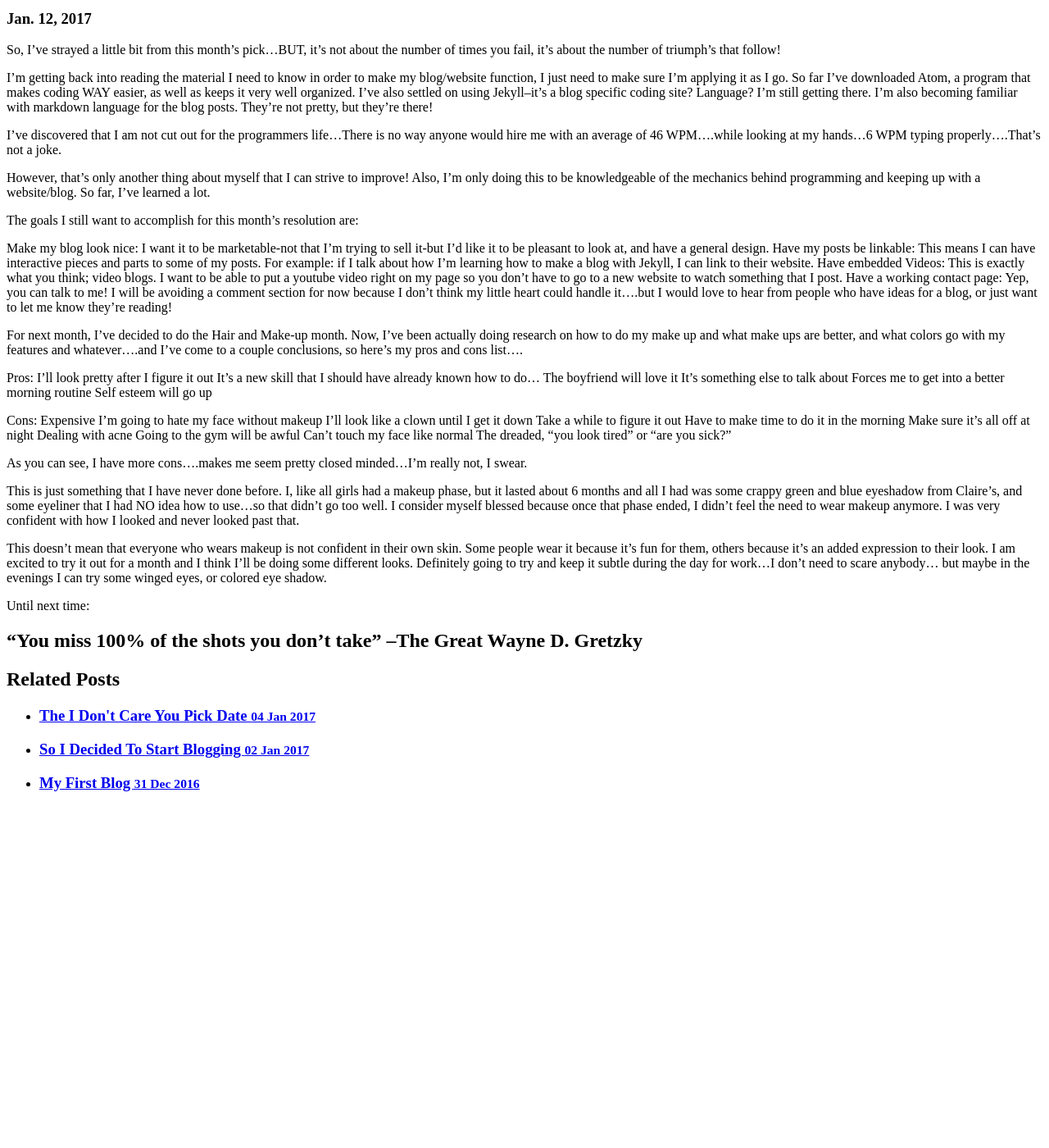
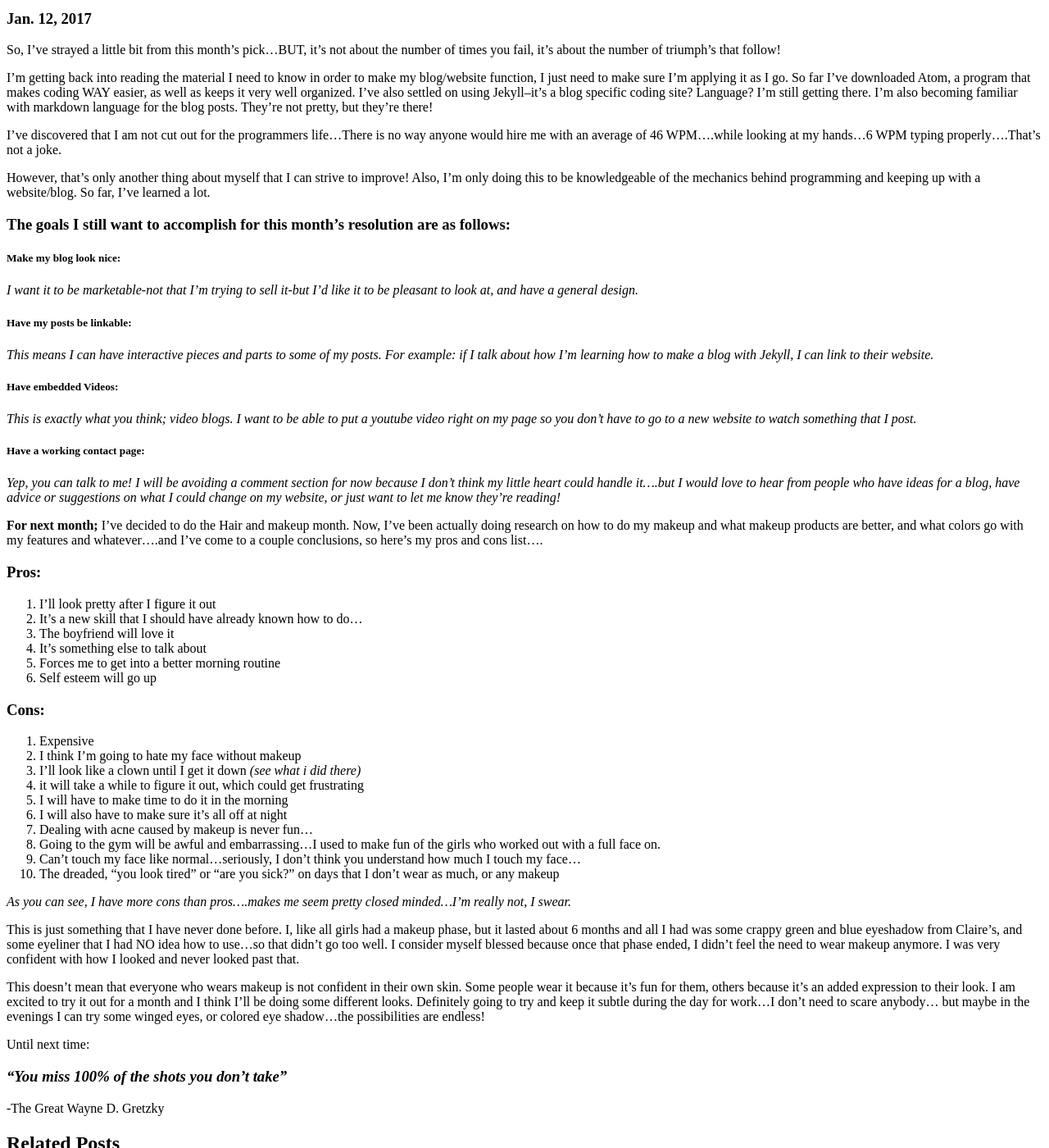
Before and after one commit to grezxune/jeanna_blog, a Jekyll site: the page built from _posts/2017-01-12-month-one-resolution-update.markdown, in a window 1280 px wide and 1400 px high, scrolled down 332 px. Shown: the whole window at 82% size. Built offline with Jekyll 4.4.1, drawn with Linux system fonts in a browser that asks for light colours; Markdown is read by kramdown in place of the engine named in the settings; before the commit the page ends 1316 px from its top, so only the background shows below that.

Commit message:
formatting changes in blog post

```diff
--- a/_config.yml
+++ b/_config.yml
@@ -36,3 +36,4 @@ gems: [jekyll-paginate, jekyll-gist]
 # git status
 # git commit -m "note here"
 # git push
+# bundle exec jekyll serve
--- a/_posts/2017-01-12-month-one-resolution-update.markdown
+++ b/_posts/2017-01-12-month-one-resolution-update.markdown
@@ -13,49 +13,49 @@ I’ve discovered that I am not cut out for the programmers life...There is no w
 
 However, that’s only another thing about myself that I can strive to improve! Also, I’m only doing this to be knowledgeable of the mechanics behind programming and keeping up with a website/blog. So far, I’ve learned a lot.
 
-The goals I still want to accomplish for this month’s resolution are:
+### The goals I still want to accomplish for this month’s resolution are as follows:
 
-Make my blog look nice:
-I want it to be marketable-not that I’m trying to sell it-but I’d like it to be pleasant to look at, and have a general design.
-Have my posts be linkable:
-This means I can have interactive pieces and parts to some of my posts. For example: if I talk about how I’m learning how to make a blog with Jekyll, I can link to their website.
-Have embedded Videos:
-This is exactly what you think; video blogs. I want to be able to put a youtube video right on my page so you don’t have to go to a new website to watch something that I post.
-Have a working contact page:
-Yep, you can talk to me! I will be avoiding a comment section for now because I don’t think my little heart could handle it….but I would love to hear from people who have ideas for a blog, or just want to let me know they’re reading!
+##### Make my blog look nice:
+<i>I want it to be marketable-not that I’m trying to sell it-but I’d like it to be pleasant to look at, and have a general design.</i>
 
-For next month, I’ve decided to do the Hair and Make-up  month. Now, I’ve been actually doing research on how to do my make up and what make ups are better, and what colors go with my features and whatever….and I’ve come to a couple conclusions, so here’s my pros and cons list….
+##### Have my posts be linkable:
+<i>This means I can have interactive pieces and parts to some of my posts. For example: if I talk about how I’m learning how to make a blog with Jekyll, I can link to their website.</i>
+
+##### Have embedded Videos:
+<i>This is exactly what you think; video blogs. I want to be able to put a youtube video right on my page so you don’t have to go to a new website to watch something that I post.</i>
+
+##### Have a working contact page:
+<i>Yep, you can talk to me! I will be avoiding a comment section for now because I don’t think my little heart could handle it….but I would love to hear from people who have ideas for a blog, have advice or suggestions on what I could change on my website, or just want to let me know they’re reading!</i>
+
+<strong>For next month;</strong> I’ve decided to do the Hair and makeup  month. Now, I’ve been actually doing research on how to do my makeup and what makeup products are better, and what colors go with my features and whatever….and I’ve come to a couple conclusions, so here’s my pros and cons list….
+
+### Pros:
+1. I’ll look pretty after I figure it out
+2. It’s a new skill that I should have already known how to do…
+3. The boyfriend will love it
+4. It’s something else to talk about
+5. Forces me to get into a better morning routine
+6. Self esteem will go up
+
+### Cons:
+1. Expensive
+2. I think I’m going to hate my face without makeup
+3. I’ll look like a clown until I get it down <i>(see what i did there)</i>
+4. it will take a while to figure it out, which could get frustrating
+5. I will have to make time to do it in the morning
+6. I will also have to make sure it’s all off at night
+7. Dealing with acne caused by makeup is never fun...
+8. Going to the gym will be awful and embarrassing...I used to make fun of the girls who worked out with a full face on.
+9. Can’t touch my face like normal...seriously, I don't think you understand how much I touch my face...
+10. The dreaded, “you look tired” or “are you sick?” on days that I don't wear as much, or any makeup
 
 
-
-Pros:
-I’ll look pretty after I figure it out
-It’s a new skill that I should have already known how to do…
-The boyfriend will love it
-It’s something else to talk about
-Forces me to get into a better morning routine
-Self esteem will go up
-
-
-Cons:
-Expensive
-I’m going to hate my face without makeup
-I’ll look like a clown until I get it down
-Take a while to figure it out
-Have to make time to do it in the morning
-Make sure it’s all off at night
-Dealing with acne
-Going to the gym will be awful
-Can’t touch my face like normal
-The dreaded, “you look tired” or “are you sick?”
-
-
-As you can see, I have more cons….makes me seem pretty closed minded...I’m really not, I swear.
+<i>As you can see, I have more cons than pros….makes me seem pretty closed minded...I’m really not, I swear.</i>
 
 This is just something that I have never done before. I, like all girls had a makeup phase, but it lasted about 6 months and all I had was some crappy green and blue eyeshadow from Claire’s, and some eyeliner that I had NO idea how to use...so that didn’t go too well. I consider myself blessed because once that phase ended, I didn’t feel the need to wear makeup anymore. I was very confident with how I looked and never looked past that.
 
-This doesn’t mean that everyone who wears makeup is not confident in their own skin. Some people wear it because it’s fun for them, others because it’s an added expression to their look. I am excited to try it out for a month and I think I’ll be doing some different looks. Definitely going to try and keep it subtle during the day for work...I don’t need to scare anybody… but maybe in the evenings I can try some winged eyes, or colored eye shadow.
+This doesn’t mean that everyone who wears makeup is not confident in their own skin. Some people wear it because it’s fun for them, others because it’s an added expression to their look. I am excited to try it out for a month and I think I’ll be doing some different looks. Definitely going to try and keep it subtle during the day for work...I don’t need to scare anybody… but maybe in the evenings I can try some winged eyes, or colored eye shadow...the possibilities are endless!
 
 Until next time:
-
-## “You miss 100% of the shots you don’t take” --The Great Wayne D. Gretzky
+### <i>“You miss 100% of the shots you don’t take”</i>
+-The Great Wayne D. Gretzky
```
